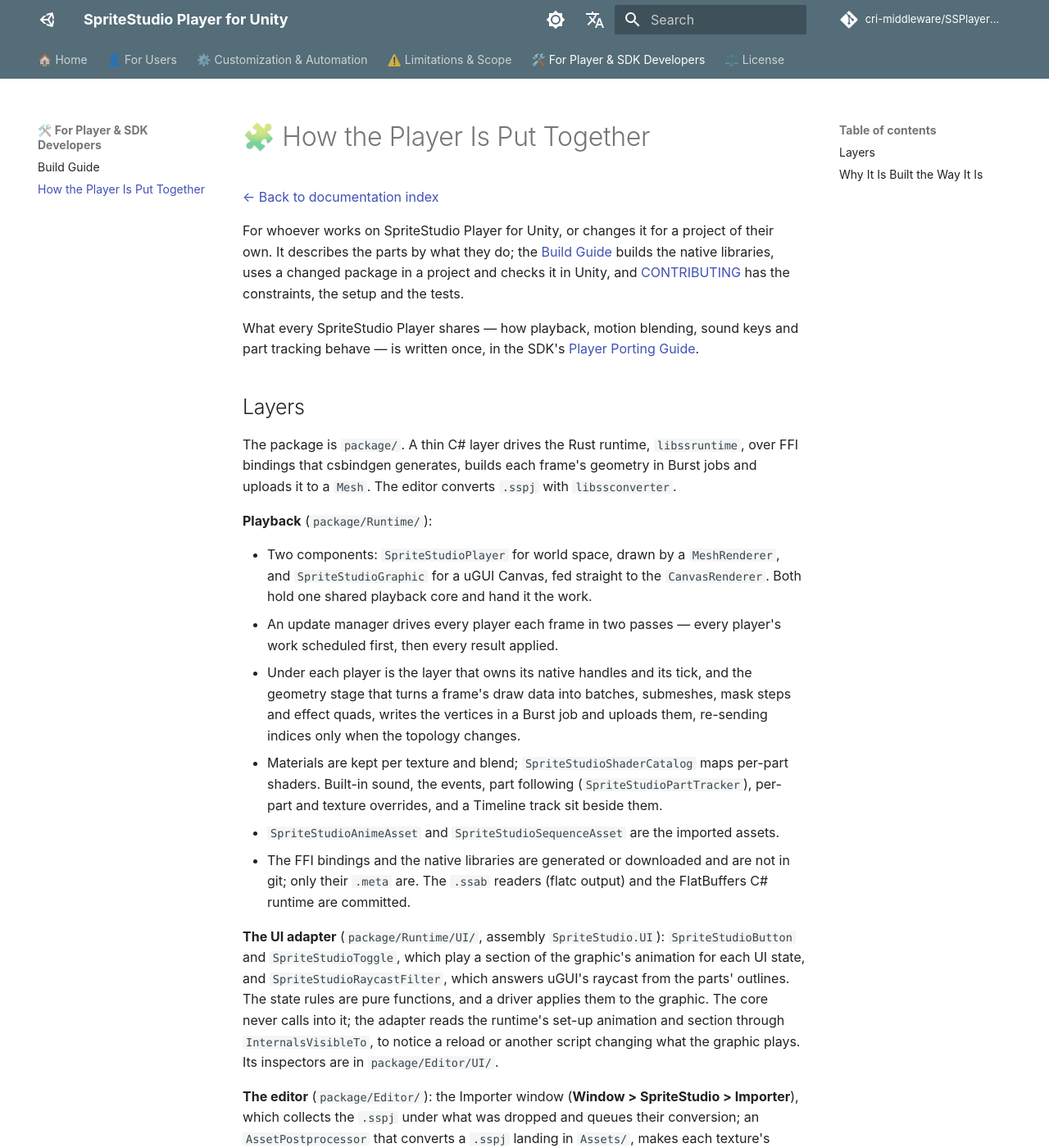
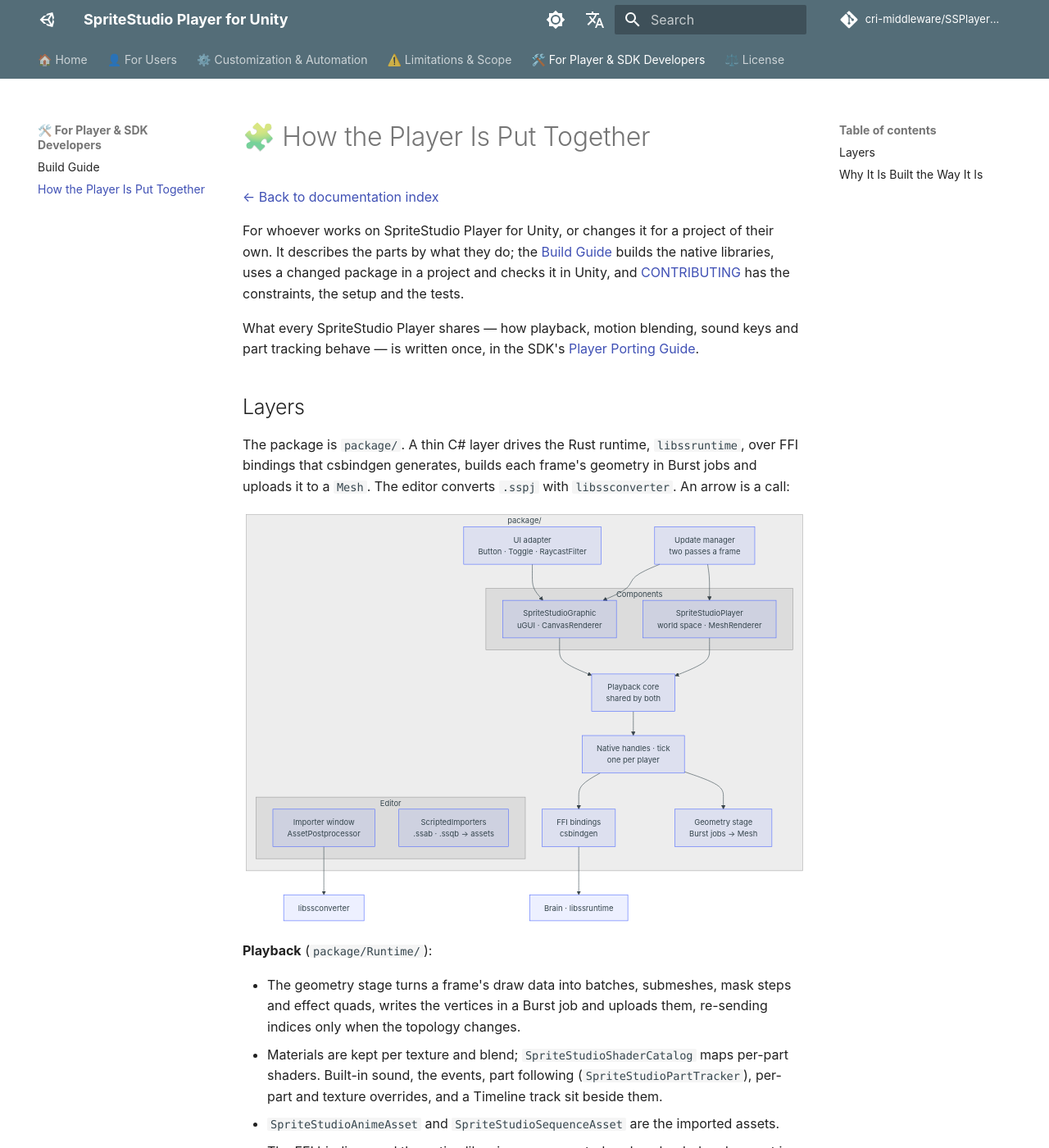
Before and after one commit to cri-middleware/SSPlayerForUnity, an MkDocs documentation site: the page built from docs/en/development/architecture.md, in a window 1280 px wide and 1400 px high. Shown: the whole window at 82% size. Built offline with MkDocs 1.6.1 and Material for MkDocs 9.7.7, drawn with Linux system fonts in a browser that asks for light colours; comment, search, counter and statistics services are not loaded.

Commit message:
docs(architecture): draw the parts, and drop the bullets it replaces
Layers listed the playback parts in prose. A diagram now shows them
inside package/: the UI adapter and the update manager driving the two
components, the shared playback core, the native-handle layer, the
geometry stage, the FFI bindings down to libssruntime, and the editor's
importers reaching libssconverter.

Two Playback bullets go: the two components on one core, and the
two-pass update manager. The diagram shows both, and Why It Is Built the
Way It Is already gives each its reason. The geometry bullet keeps only
what the stage produces.

The diagram sets wrappingWidth: on this site Mermaid otherwise wraps a
label at about 120px, splitting Japanese words mid-word.

````diff
--- a/docs/en/development/architecture.md
+++ b/docs/en/development/architecture.md
@@ -16,18 +16,49 @@ tracking behave — is written once, in the SDK's
 
 The package is `package/`. A thin C# layer drives the Rust runtime, `libssruntime`, over FFI
 bindings that csbindgen generates, builds each frame's geometry in Burst jobs and uploads it to a
-`Mesh`. The editor converts `.sspj` with `libssconverter`.
+`Mesh`. The editor converts `.sspj` with `libssconverter`. An arrow is a call:
+
+```mermaid
+---
+config:
+  flowchart:
+    wrappingWidth: 400
+---
+flowchart TD
+    subgraph pkg ["package/"]
+        uiad["UI adapter<br/>Button · Toggle · RaycastFilter"]
+        mgr["Update manager<br/>two passes a frame"]
+        subgraph comps ["Components"]
+            world["SpriteStudioPlayer<br/>world space · MeshRenderer"]
+            canvas["SpriteStudioGraphic<br/>uGUI · CanvasRenderer"]
+        end
+        core["Playback core<br/>shared by both"]
+        native["Native handles · tick<br/>one per player"]
+        geo["Geometry stage<br/>Burst jobs → Mesh"]
+        ffi["FFI bindings<br/>csbindgen"]
+        subgraph ed ["Editor"]
+            imp["Importer window<br/>AssetPostprocessor"]
+            si["ScriptedImporters<br/>.ssab · .ssqb → assets"]
+        end
+    end
+    Brain["Brain · libssruntime"]
+    conv["libssconverter"]
+    uiad --> canvas
+    mgr --> world
+    mgr --> canvas
+    world --> core
+    canvas --> core
+    core --> native
+    native --> geo
+    native --> ffi --> Brain
+    imp --> conv
+```
 
 **Playback** (`package/Runtime/`):
 
-- Two components: `SpriteStudioPlayer` for world space, drawn by a `MeshRenderer`, and
-  `SpriteStudioGraphic` for a uGUI Canvas, fed straight to the `CanvasRenderer`. Both hold one
-  shared playback core and hand it the work.
-- An update manager drives every player each frame in two passes — every player's work scheduled
-  first, then every result applied.
-- Under each player is the layer that owns its native handles and its tick, and the geometry stage
-  that turns a frame's draw data into batches, submeshes, mask steps and effect quads, writes the
-  vertices in a Burst job and uploads them, re-sending indices only when the topology changes.
+- The geometry stage turns a frame's draw data into batches, submeshes, mask steps and effect
+  quads, writes the vertices in a Burst job and uploads them, re-sending indices only when the
+  topology changes.
 - Materials are kept per texture and blend; `SpriteStudioShaderCatalog` maps per-part shaders.
   Built-in sound, the events, part following (`SpriteStudioPartTracker`), per-part and texture
   overrides, and a Timeline track sit beside them.
````
Also changed, not shown: docs/ja/development/architecture.md (+38 -4 lines).
